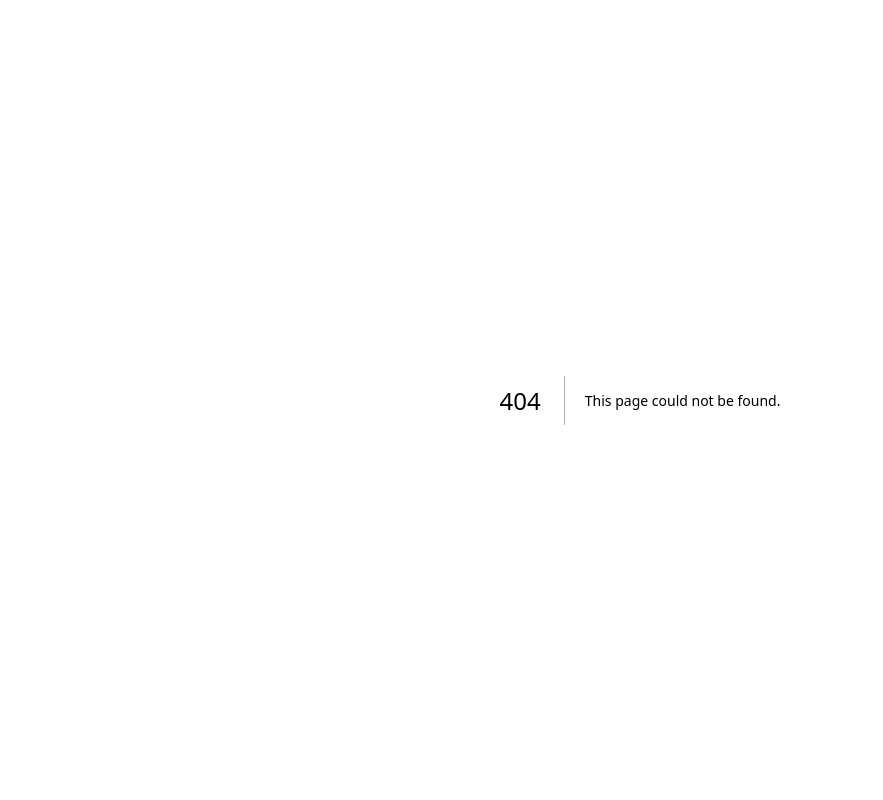
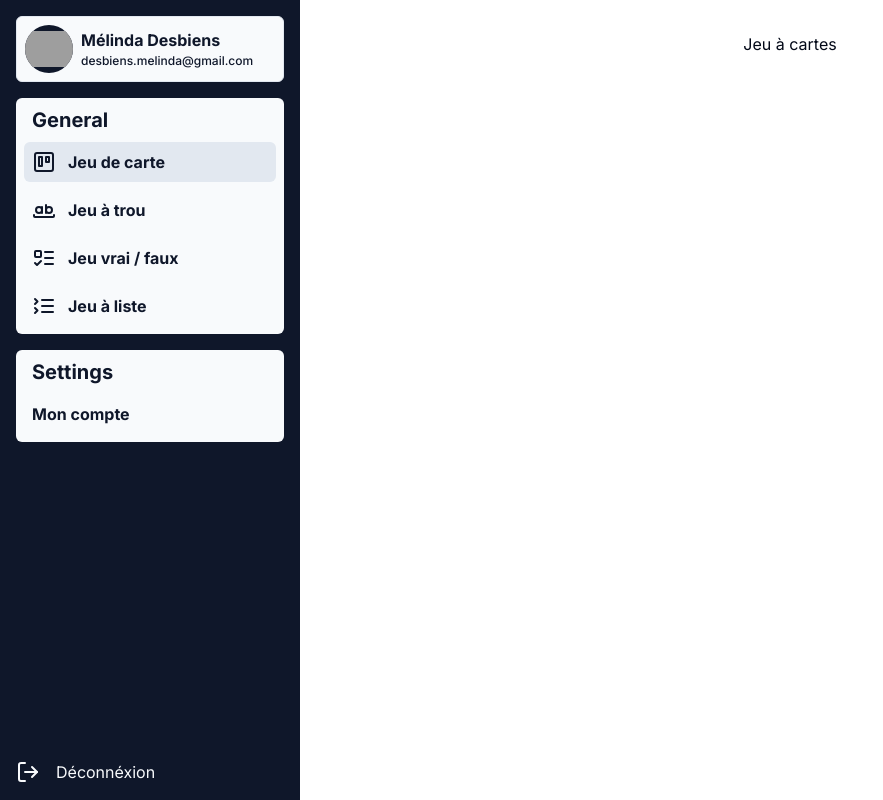
Before and after one commit to Desbiens-Mickael/Test_Eval_App, a Next.js app in the folder next-app/: page /admin/card-game in a window 1280 px wide. Before the commit this address had no page. Shown: the whole page, without its empty margins (0-883 px from the left). Built offline with nearby package versions, Linux system fonts and the light colour scheme; grey boxes are pictures that could not be loaded.

Commit message:
Création du composant Sidebar et création de différentes pages

```diff
--- /dev/null
+++ b/next-app/src/app/admin/boolean-game/page.tsx
@@ -0,0 +1,5 @@
+"use client";
+
+export default function page() {
+  return <h1>Jeu Vrai / Faux</h1>;
+}
--- /dev/null
+++ b/next-app/src/app/admin/card-game/page.tsx
@@ -0,0 +1,5 @@
+"use client";
+
+export default function page() {
+  return <h1>Jeu à cartes</h1>;
+}
--- a/next-app/src/app/admin/dashboard/page.tsx
+++ b/next-app/src/app/admin/dashboard/page.tsx
@@ -1,9 +1,7 @@
 export default function Dashboard() {
   return (
-    <main className="flex flex-col items-center p-8 w-full ml-[300px]">
-      <div className="bg-secondary w-full max-w-[1500px]">
-        <h1 className="text-6xl text-primary text-center">Dashboard</h1>
-      </div>
-    </main>
+    <div className="bg-secondary w-full max-w-[1500px]">
+      <h1 className="text-6xl text-primary text-center">Dashboard</h1>
+    </div>
   );
 }
--- /dev/null
+++ b/next-app/src/app/admin/hole-game/page.tsx
@@ -0,0 +1,5 @@
+"use client";
+
+export default function page() {
+  return <h1>Jeu à trou</h1>;
+}
--- a/next-app/src/app/admin/layout.tsx
+++ b/next-app/src/app/admin/layout.tsx
@@ -1,4 +1,4 @@
-import SideBar from "@/components/admin/side-bar";
+import Sidebar from "@/components/admin/sidebar/sidebar";
 import { cn } from "@/lib/utils";
 import { Metadata } from "next";
 import { Inter } from "next/font/google";
@@ -12,8 +12,8 @@ const inter = Inter({ subsets: ["latin"] });
 export default function DashboardLayout({ children }: { children: React.ReactNode }) {
   return (
     <div className={cn(inter.className, "flex h-screen w-full")}>
-      <SideBar />
-      {children}
+      <Sidebar />
+      <main className="flex flex-col items-center p-8 w-full ml-[300px]">{children}</main>
     </div>
   );
 }
--- /dev/null
+++ b/next-app/src/app/admin/list-game/page.tsx
@@ -0,0 +1,5 @@
+"use client";
+
+export default function page() {
+  return <h1>Jeu à liste</h1>;
+}
--- /dev/null
+++ b/next-app/src/app/me/page.tsx
@@ -0,0 +1,5 @@
+"use client";
+
+export default function page() {
+  return <h1>Mon compte</h1>;
+}
--- a/next-app/src/components/admin/side-bar.tsx
+++ /dev/null
@@ -1,13 +0,0 @@
-"use client";
-
-import UserItem from "../user-item";
-
-export default function SideBar() {
-  return (
-    <div className="fixed flex flex-col bg-primary p-4 w-[300px] min-w-[300px] min-h-screen">
-      <UserItem title="Mélinda Desbiens" description="desbiens.melinda@gmail.com" />
-      <div className="grow py-4 text-primary-foreground">Menu</div>
-      <div className="text-primary-foreground">Settings / Notifications</div>
-    </div>
-  );
-}
--- /dev/null
+++ b/next-app/src/components/admin/sidebar/link-sidebar.tsx
@@ -0,0 +1,22 @@
+"use client";
+
+import { cn } from "@/lib/utils";
+import Link from "next/link";
+
+interface LinkSidebarProps {
+  href: string;
+  icon: React.ReactNode;
+  title: string;
+  className?: string;
+}
+
+export default function LinkSidebar({ href, icon, title, className }: LinkSidebarProps) {
+  const styleMain = "text-primary font-bold rounded-md hover:bg-slate-200 transition-all p-2";
+  return (
+    <Link href={href} className={cn(styleMain, className)}>
+      <span className="flex gap-3">
+        {icon} {title}
+      </span>
+    </Link>
+  );
+}
--- /dev/null
+++ b/next-app/src/components/admin/sidebar/sidebar.tsx
@@ -0,0 +1,80 @@
+"use client";
+
+import { ListCollapse, ListTodo, LogOut, Trello, WholeWord } from "lucide-react";
+import { usePathname } from "next/navigation";
+import UserItem from "../../user-item";
+import LinkSidebar from "./link-sidebar";
+
+const user = {
+  firstname: "Mélinda",
+  lastname: "Desbiens",
+  email: "desbiens.melinda@gmail.com",
+  avatarUrl: "http://upload-service:8000/image/135fbb96-216a-4a25-8fa2-59c25245f1db.webp",
+};
+
+const menus = [
+  {
+    group: "General",
+    items: [
+      {
+        icone: <Trello />,
+        title: "Jeu de carte",
+        link: "/admin/card-game",
+      },
+      {
+        icone: <WholeWord />,
+        title: "Jeu à trou",
+        link: "/admin/hole-game",
+      },
+      {
+        icone: <ListTodo />,
+        title: "Jeu vrai / faux",
+        link: "/admin/boolean-game",
+      },
+      {
+        icone: <ListCollapse />,
+        title: "Jeu à liste",
+        link: "/admin/list-game",
+      },
+    ],
+  },
+  {
+    group: "Settings",
+    items: [
+      {
+        icone: "",
+        title: "Mon compte",
+        link: "/me",
+      },
+      // {
+      //   icone: "",
+      //   title: "",
+      //   link: "",
+      // },
+    ],
+  },
+];
+
+export default function Sidebar() {
+  const pathName = usePathname();
+
+  return (
+    <div className="fixed flex flex-col bg-primary p-4 w-[300px] min-w-[300px] min-h-screen">
+      <UserItem {...user} />
+      <div className="flex flex-col gap-4 grow py-4 text-primary-foreground">
+        {menus.map((group, groupKey) => (
+          <div className="flex flex-col gap-2 bg-primary-foreground rounded-md p-2" key={groupKey}>
+            <h2 className="text-primary font-bold text-xl px-2">{group.group}</h2>
+            {group.items.map((menu, menuKey) => (
+              <LinkSidebar href={menu.link} title={menu.title} icon={menu.icone} className={pathName === menu.link ? "bg-slate-200 " : ""} key={menuKey} />
+            ))}
+          </div>
+        ))}
+      </div>
+      <div className="flex text-primary-foreground ">
+        <LogOut className="mr-4" />
+        Déconnéxion
+      </div>
+    </div>
+  );
+}
--- a/next-app/src/components/user-item.tsx
+++ b/next-app/src/components/user-item.tsx
@@ -1,24 +1,27 @@
 "use client";
 
+import { capitalize } from "@/utils/stringUtils";
 import Image from "next/image";
 
 interface UserItemProps {
-  title: string;
-  description: string;
+  firstname: string;
+  lastname: string;
+  email: string;
   avatarUrl?: string;
 }
 
-export default function UserItem({ title, description, avatarUrl }: UserItemProps) {
-  const initialTitle = title.split(" ").map((word) => word.split("")[0].toUpperCase());
+export default function UserItem({ firstname, lastname, email, avatarUrl }: UserItemProps) {
+  const fullName = capitalize(firstname) + " " + capitalize(lastname);
+  const initialTitle = firstname.charAt(0).toUpperCase() + lastname.charAt(0).toUpperCase();
 
   return (
     <div className="flex items-center gap-2 w-full border rounded-md p-2 bg-primary-foreground">
-      <div className="min-w-10 min-h-10 rounded-full bg-primary flex justify-center items-center text-lg text-primary-foreground font-bold">
-        {avatarUrl ? <Image src={avatarUrl} width={10} height={10} alt="profile" /> : initialTitle}
+      <div className="min-w-12 min-h-12 max-w-10 max-h-10 rounded-full bg-primary flex justify-center items-center text-lg text-primary-foreground font-bold overflow-hidden">
+        {avatarUrl ? <Image src={avatarUrl} width={50} height={50} alt="profile" /> : initialTitle}
       </div>
       <div className="grow">
-        <p className="text-[16px] text-primary font-bold">{title}</p>
-        <p className="text-[12px] text-primary font-medium">{description}</p>
+        <p className="text-[16px] text-primary font-bold">{fullName}</p>
+        <p className="text-[12px] text-primary font-medium">{email}</p>
       </div>
     </div>
   );
--- /dev/null
+++ b/next-app/src/utils/stringUtils.ts
@@ -0,0 +1,3 @@
+export const capitalize = (word: string) => {
+  return word.charAt(0).toUpperCase() + word.slice(1);
+};
```
Also changed, not shown: 1 other file (tests, documents, lock files or other folders).
